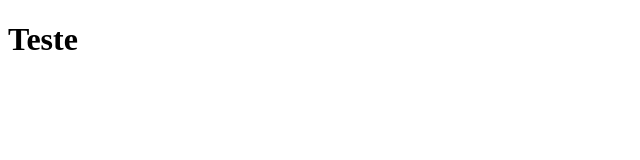
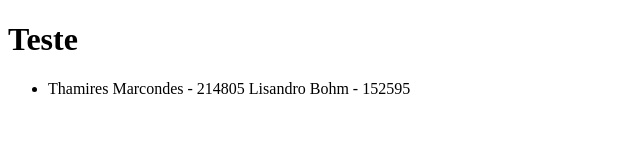
Before and after one commit to abrahao2023/EngSoft, a plain HTML site: page index.html in a window 1280 px wide. Shown: the whole page, without its empty margins (0-640 px from the left). Drawn offline with Linux system fonts and the light colour scheme.

Commit message:
Thamires_Teste

```diff
--- a/index.html
+++ b/index.html
@@ -8,5 +8,11 @@
 </head>
 <body>
     <h1>Teste</h1>
+    <ul>
+        <li>
+            Thamires Marcondes - 214805
+            Lisandro Bohm - 152595
+        </li>
+    </ul>
 </body>
 </html>
```
